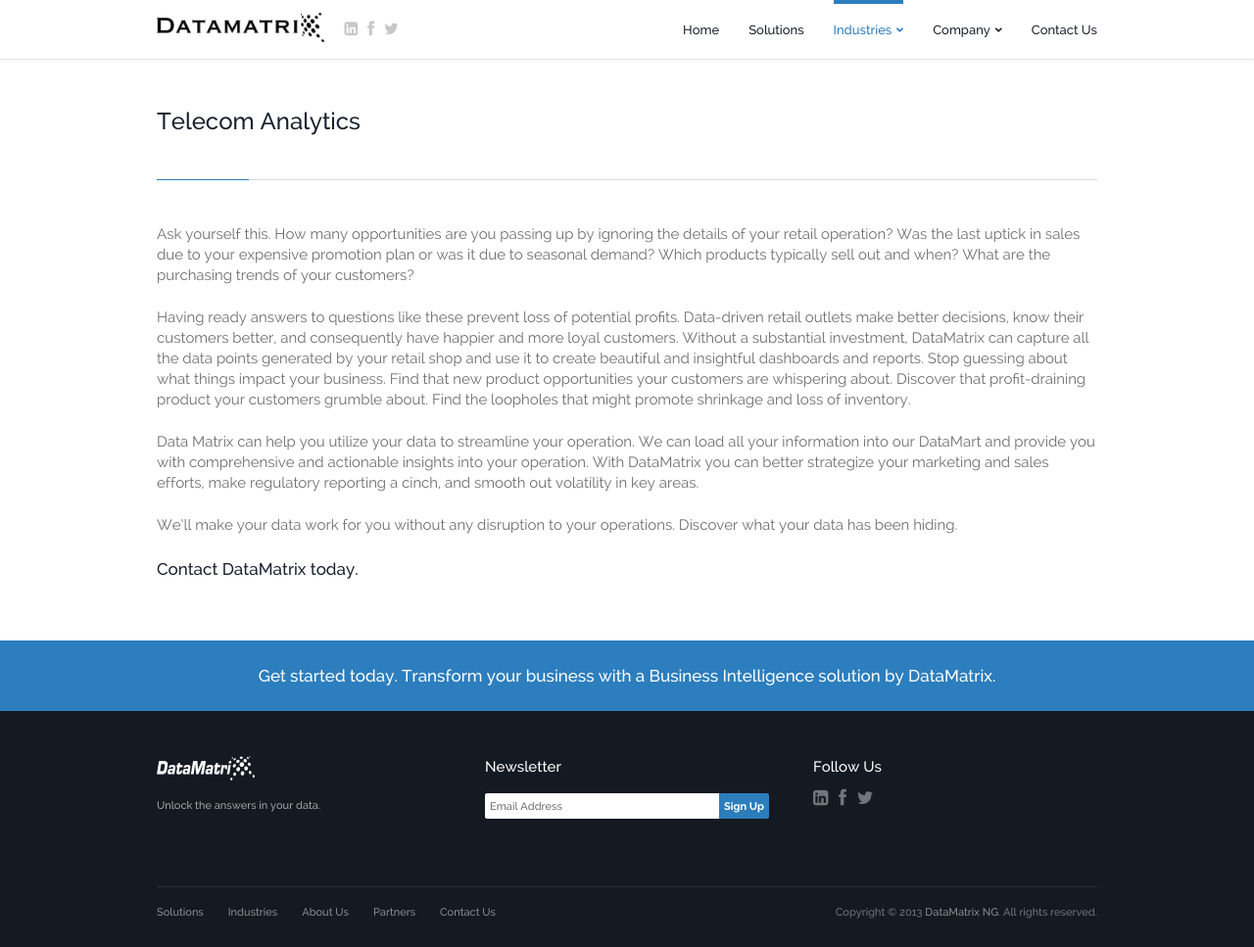
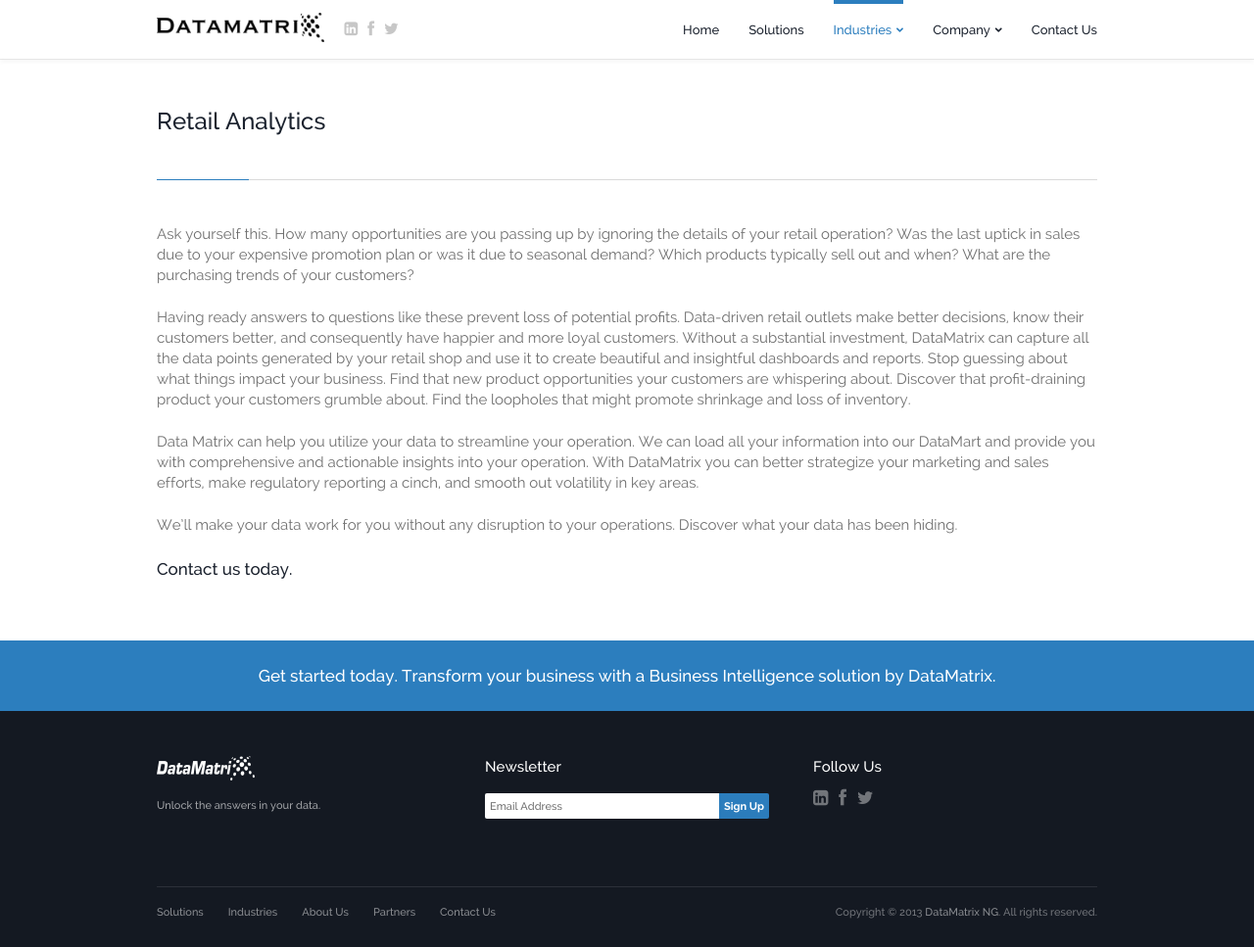
Before and after one commit to dtmtx/dtmtx.github.io, a Jekyll site: the page built from retail.html, in a window 1280 px wide and 967 px high. Shown: the whole window at 98% size. Built offline with Jekyll 4.4.1, drawn with Linux system fonts in a browser that asks for light colours; Markdown is read by kramdown in place of the engine named in the settings.

Commit message:
content update

```diff
--- a/retail.html
+++ b/retail.html
@@ -15,7 +15,7 @@
 					<!-- Page Title -->
 					<!-- ~~~~~~~~~~~~~~~~~~~~~~~~~~~~~~~ -->
 
-					<h1>Telecom Analytics</h1>
+					<h1>Retail Analytics</h1>
 
 					<p>Ask yourself this. How many opportunities are you passing up by ignoring the details of your retail operation? Was the last uptick in sales due to your expensive promotion plan or was it due to seasonal demand? Which products typically sell out and when? What are the purchasing trends of your customers?</P>
 
@@ -26,7 +26,7 @@
 
 					<p>We’ll make your data work for you without any disruption to your operations. Discover what your data has been hiding.</p>
 
-					<h2>Contact DataMatrix today.</h2>
+					<h2>Contact us today.</h2>
 
 			</div>
 					</div>
--- a/telecom.html
+++ b/telecom.html
@@ -26,5 +26,7 @@
 
 					<p>Marketing, finance, operations, sales, accounting, engineering, etc - all your departments generate data. In a lower margin and competitive environment, your business depends on decisions made with real-time data.</p>
 
+					<h2>Contact us today.</h2>
+
 			</div>
 					</div>
```
